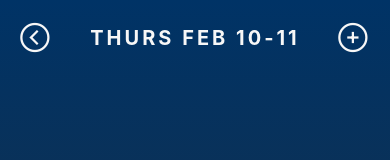
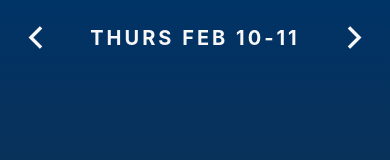
Before and after one commit to ETS-ReactNative1/sleepmate-app, a React Native app: screen /Stats in a window 390 px wide. Shown: the top 160 px of the page. Built offline with nearby package versions, Linux system fonts and the light colour scheme.

Commit message:
modified headers bar to support customized button layouts

```diff
--- a/components/Header.js
+++ b/components/Header.js
@@ -5,17 +5,18 @@ import IconButton from './IconButton'
 import { useNavigation } from '@react-navigation/native'
 
 const Header = (props) => {
-  const { pageName, previousPage } = props
+  const { pageName, leftIcon, rightIcon, leftPage, rightPage, leftOpacity, rightOpacity } = props
   const navigation = useNavigation()
   return (
     <View style={styles.headerContainer}>
       <IconButton
-        iconName='chevron-back-circle-outline'
-        onPress={() => navigation.navigate(previousPage)}
+        iconName={leftIcon}
+        onPress={() => navigation.navigate(leftPage)}
       />
       <Text style={styles.smallTitle}>{pageName}</Text>
       <IconButton
-        iconName='add-circle-outline'
+        iconName={rightIcon}
+        onPress={() => navigation.navigate(rightPage)}
       />
     </View>
   )
--- a/components/IconButton.js
+++ b/components/IconButton.js
@@ -6,8 +6,8 @@ import { Ionicons } from '@expo/vector-icons'
 const IconButton = (props) => {
   const { iconName, onPress } = props
   return (
-    <Pressable style={iconButtons.button} onPress={onPress}>
-      <Ionicons name={iconName} size={36} color="#f7f7f7" />
+    <Pressable style={iconButtons.button}>
+      <Ionicons name={iconName} size={36} color="#f7f7f7" onPress={onPress} />
     </Pressable>
   )
 }
--- a/components/Styles.js
+++ b/components/Styles.js
@@ -71,7 +71,8 @@ const iconButtons = StyleSheet.create({
     alignItems: 'center',
     justifyContent: 'center',
     paddingVertical: 9,
-    paddingHorizontal: 18
+    paddingHorizontal: 18,
+    width: 72
   },
   image: {
     width: 50,
--- a/screens/Notifs.js
+++ b/screens/Notifs.js
@@ -9,7 +9,11 @@ const Notifs = () => {
       colors={['rgba(0, 51, 102, 1)', 'rgba(41, 43, 44, 1)']}
       style={styles.container}
     >
-      <Header pageName='NOTIFICATIONS' previousPage='Home' />
+      <Header
+        pageName='NOTIFICATIONS'
+        leftIcon='chevron-back-circle-outline'
+        leftPage='Home'
+      />
     </LinearGradient>
   )
 }
--- a/screens/Profile.js
+++ b/screens/Profile.js
@@ -9,7 +9,11 @@ const Profile = () => {
       colors={['rgba(0, 51, 102, 1)', 'rgba(41, 43, 44, 1)']}
       style={styles.container}
     >
-      <Header pageName='PROFILE' previousPage='Home' />
+      <Header
+        pageName='PROFILE'
+        leftIcon='chevron-back-circle-outline'
+        leftPage='Home'
+      />
     </LinearGradient>
   )
 }
--- a/screens/Roomies.js
+++ b/screens/Roomies.js
@@ -9,7 +9,10 @@ const Roomies = () => {
       colors={['rgba(0, 51, 102, 1)', 'rgba(41, 43, 44, 1)']}
       style={styles.container}
     >
-      <Header pageName='ROOMMATES' previousPage='Home' />
+      <Header
+        pageName='ROOMMATES'
+        rightIcon='add-circle-outline'
+      />
     </LinearGradient>
   )
 }
--- a/screens/Stats.js
+++ b/screens/Stats.js
@@ -9,7 +9,11 @@ const Stats = () => {
       colors={['rgba(0, 51, 102, 1)', 'rgba(41, 43, 44, 1)']}
       style={styles.container}
     >
-      <Header pageName='THURS FEB 10-11' previousPage='Home' />
+      <Header
+        pageName='THURS FEB 10-11'
+        leftIcon='chevron-back-outline'
+        rightIcon='chevron-forward-outline'
+      />
     </LinearGradient>
   )
 }
```
